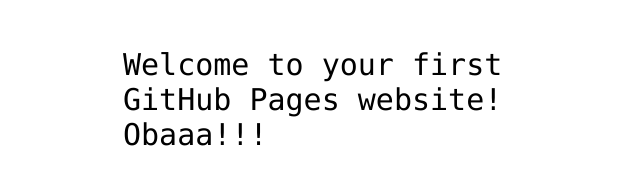
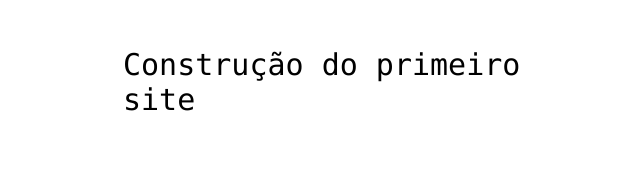
Before and after one commit to juninhoarj/hello-world, a plain HTML site: page index.html in a window 1280 px wide. Shown: the part 341-526 px from the top of the page, without its empty margins (317-957 px from the left). Drawn offline with Linux system fonts and the light colour scheme.

Commit message:
Atualizar

```diff
--- a/index.html
+++ b/index.html
@@ -12,7 +12,7 @@
 <img src="https://octodex.github.com/images/daftpunktocat-thomas.gif" id="octocat" alt="octocat-gif" />
 
 <!-- Change this code here by copy and pasting your template on line 15 -->
-<p>Welcome to your first GitHub Pages website! Obaaa!!!</p>
+<p>Construção do primeiro site</p>
 
 </body>
 </html>
```
